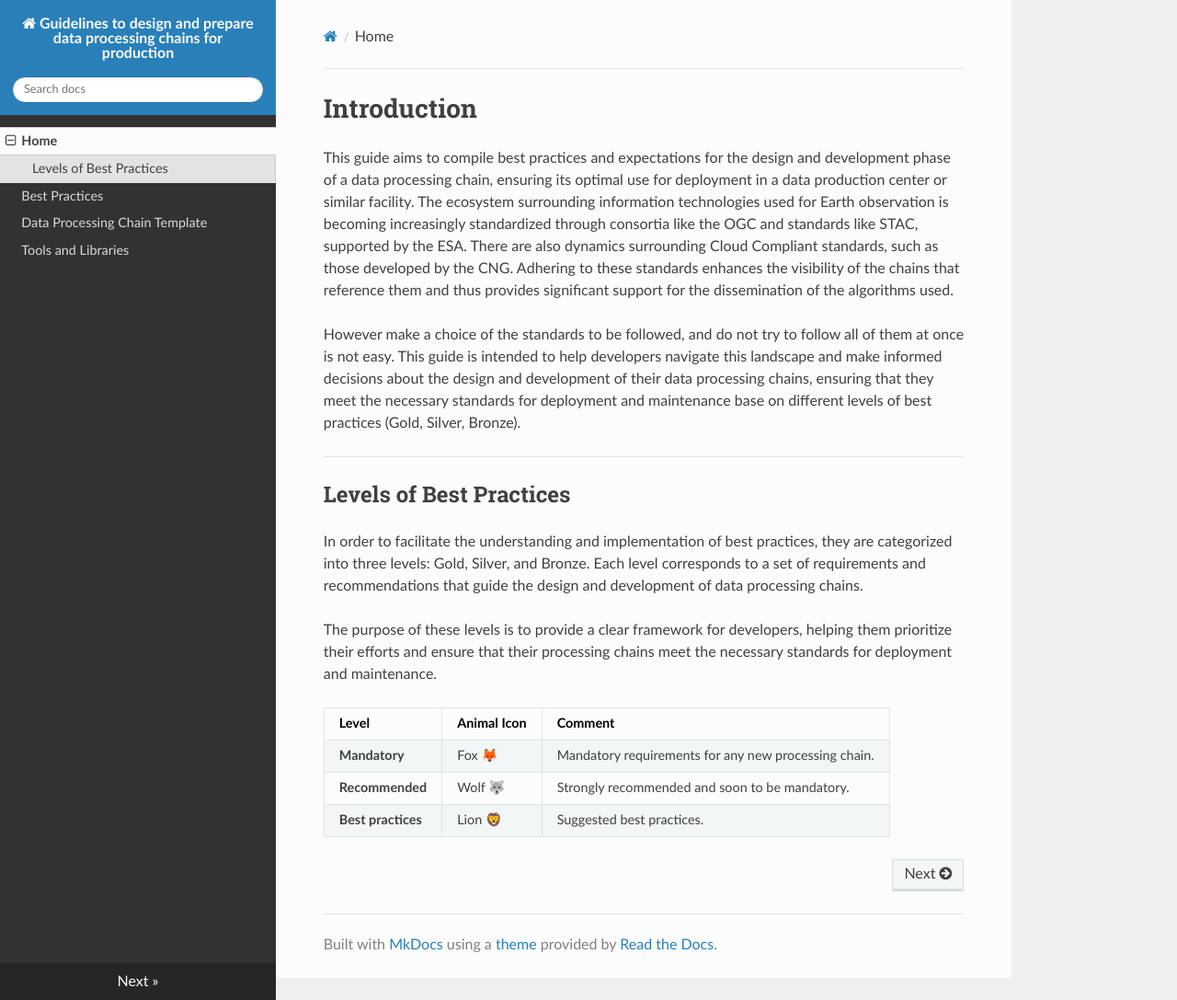
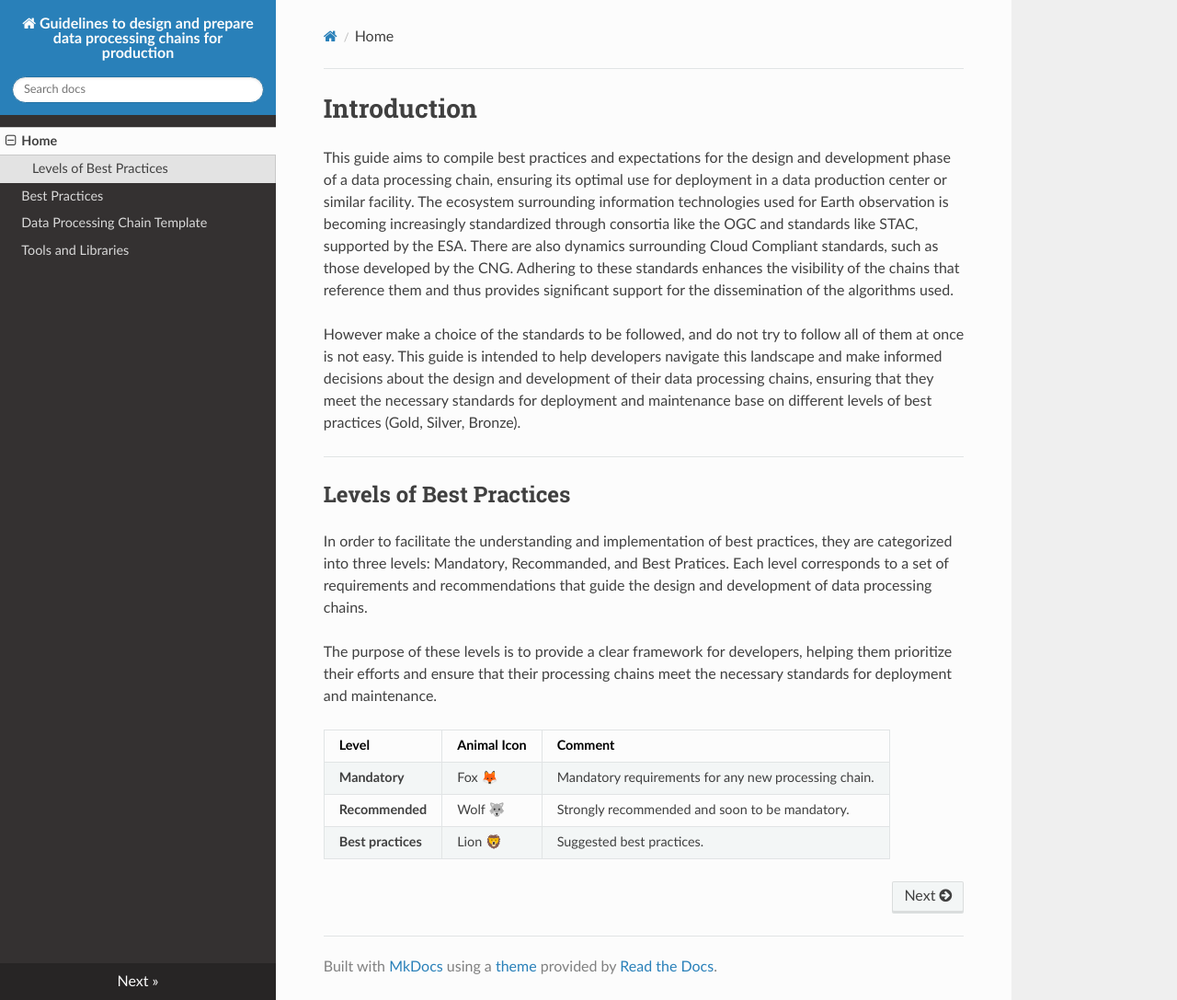
Before and after one commit to CNES/processing-chain-guidelines, an MkDocs documentation site: the page built from docs/index.md, in a window 1280 px wide and 1087 px high. Shown: the whole window at 92% size. Built offline with MkDocs 1.6.1, drawn with Linux system fonts in a browser that asks for light colours; nearby versions of some CDN libraries.

Commit message:
Fix index.md

```diff
--- a/docs/index.md
+++ b/docs/index.md
@@ -8,7 +8,7 @@ However make a choice of the standards to be followed, and do not try to follow
 
 ## Levels of Best Practices
 
-In order to facilitate the understanding and implementation of best practices, they are categorized into three levels: Gold, Silver, and Bronze. Each level corresponds to a set of requirements and recommendations that guide the design and development of data processing chains.
+In order to facilitate the understanding and implementation of best practices, they are categorized into three levels: Mandatory, Recommanded, and Best Pratices. Each level corresponds to a set of requirements and recommendations that guide the design and development of data processing chains.
 
 The purpose of these levels is to provide a clear framework for developers, helping them prioritize their efforts and ensure that their processing chains meet the necessary standards for deployment and maintenance.
 
```
